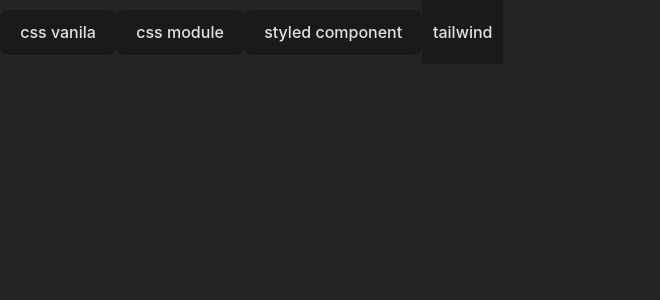
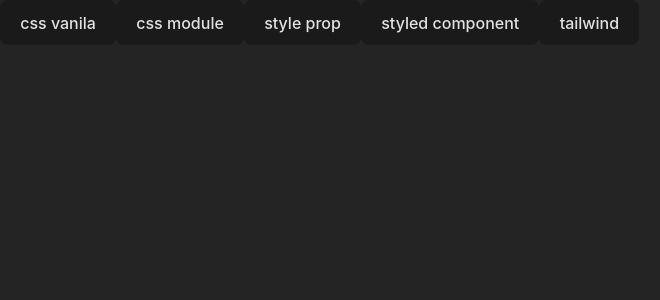
Before and after one commit to ushieru/react-css, a React (Vite) app: page / in a window 1280 px wide. Shown: the top 300 px of the page, without its empty margins (0-660 px from the left). Built offline with nearby package versions, Linux system fonts and the light colour scheme.

Commit message:
fix popurri

```diff
--- a/src/App.jsx
+++ b/src/App.jsx
@@ -1,3 +1,4 @@
+import { useState } from "react"
 import styled from "styled-components"
 import { btn } from './style.module.css'
 
@@ -18,6 +19,8 @@
 `
 
 export const App = () => {
+  const [isButtonHover, setIsButtonHover] = useState(false)
+
   return <>
     <button className="btn">
       css vanila
@@ -25,11 +28,29 @@
     <button className={btn}>
       css module
     </button>
+    <button
+      onMouseEnter={() => setIsButtonHover(true)}
+      onMouseLeave={() => setIsButtonHover(false)}
+      style={{
+        borderRadius: '8px',
+        border: '1px solid transparent',
+        padding: '0.6em 1.2em',
+        fontSize: '1em',
+        fontWeight: 500,
+        fontFamily: 'inherit',
+        backgroundColor: '#1a1a1a',
+        cursor: 'pointer',
+        transition: 'border - color 0.25s',
+        borderColor: isButtonHover ? '#646cff' : 'transparent',
+      }}
+    >
+      style prop
+    </button >
     <Button>
       styled component
     </Button>
     <button
-      className='rounded border border-transparent hover:border-[#646cff] font-medium px-[0.6em] py-[1.2em] bg-[#1a1a1a] transition-[border-color(0.25s)]'
+      className='rounded-lg border border-transparent hover:border-[#646cff] font-medium py-[0.6em] px-[1.2em] bg-[#1a1a1a] transition-[border-color(0.25s)]'
     >
       tailwind
     </button>
```
Also changed, not shown: 1 other file (tests, documents, lock files or other folders).
